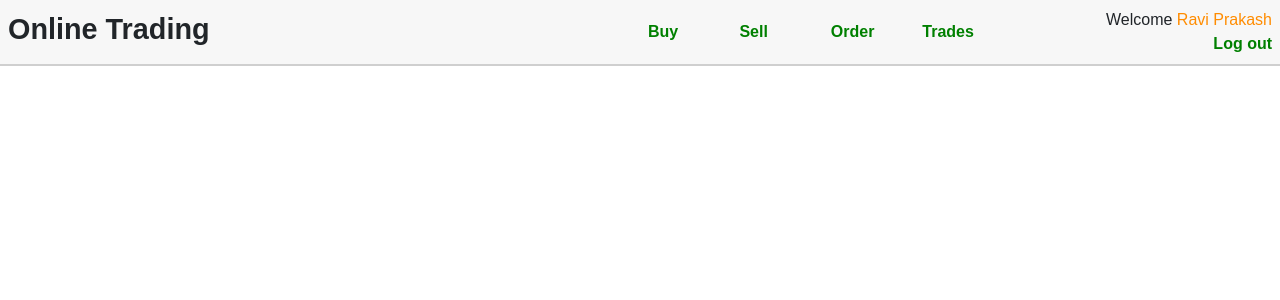
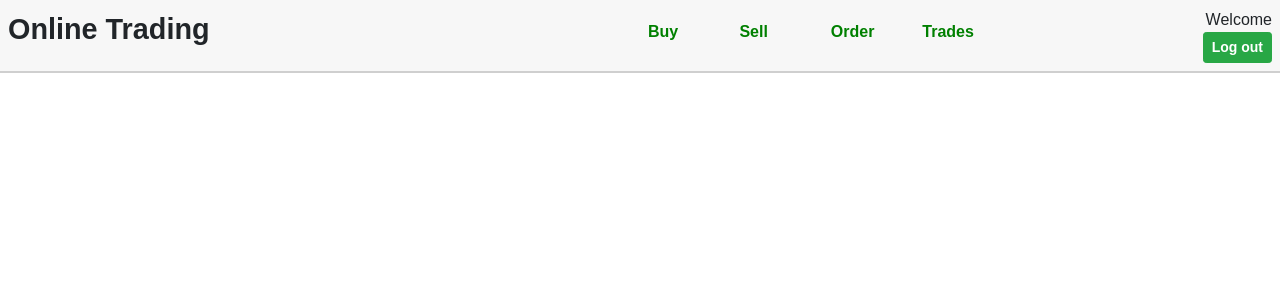
Before and after one commit to rvpandey99/github-yrep95, an Angular app: page /home in a window 1280 px wide. Shown: the top 300 px of the page. Built offline with nearby package versions, Linux system fonts and the light colour scheme.

Commit message:
5 files modified

```diff
--- a/src/app/login/login.component.html
+++ b/src/app/login/login.component.html
@@ -33,7 +33,7 @@
           <input type="password" class="form-control" formControlName="password" id="password">
           <span *ngIf="isValid('password')">Password should be grater than 6 characters.</span>
         </div>
-        <button [disabled]="!loginForm.valid" type="submit" class="btn btn-success">
+        <button [disabled]="!loginForm.valid || loading" type="submit" class="btn btn-success">
           <span *ngIf="loading" class="spinner-border spinner-border-sm mr-1"></span>
           Log in
         </button>
--- a/src/app/login/login.component.ts
+++ b/src/app/login/login.component.ts
@@ -1,6 +1,7 @@
 import { Component, OnInit } from '@angular/core';
 import { AbstractControl, FormGroup, FormControl, Validators } from '@angular/forms';
 import { AuthService } from '../auth.service';
+import { Router, ActivatedRoute } from '@angular/router';
 
 @Component({
   selector: 'app-login',
@@ -14,7 +15,10 @@ export class LoginComponent implements OnInit {
   isValid(controlName){
     return this.loginForm.get(controlName).invalid && this.loginForm.get(controlName).touched;
   }
-  constructor(private _auth: AuthService) { }
+  constructor(
+    private _auth: AuthService,
+    private _router: Router,
+    private _activeroute: ActivatedRoute) { }
 
   ngOnInit() {
     this.loginForm = new FormGroup({
@@ -33,8 +37,10 @@ export class LoginComponent implements OnInit {
       this._auth.login(body).subscribe(
         data => {
           this.successMessage = 'Logged in successfully. Welcome ' + data.userName;
-          localStorage.setItem('userToken',data.token.toString());
+          localStorage.setItem('Token',data.token.toString());
+          localStorage.setItem('userName',data.userName.toString());
           this.loading = false;
+          this._router.navigate(['home']);
         },
         error => {
           this.errorMessage = error.error || 'Something went wrong.';
--- a/src/app/navbar/navbar.component.html
+++ b/src/app/navbar/navbar.component.html
@@ -25,7 +25,7 @@
 
     <div class="nav-user">
       <div>Welcome <span style="color:darkorange">{{user}}</span></div>
-      <a routerLink="/"><strong>Log out</strong></a>
+      <button class="btn btn-success btn-sm" (click)="logout()"><strong>Log out</strong></button>
     </div>
       <hr>
   </nav>
--- a/src/app/navbar/navbar.component.ts
+++ b/src/app/navbar/navbar.component.ts
@@ -1,4 +1,6 @@
 import { Component, OnInit } from '@angular/core';
+import { AuthService } from '../auth.service';
+import { Router, ActivatedRoute } from '@angular/router';
 
 @Component({
   selector: 'app-navbar',
@@ -7,12 +9,22 @@ import { Component, OnInit } from '@angular/core';
 })
 export class NavbarComponent implements OnInit {
 
-  user = 'Ravi Prakash';
+  user = localStorage.getItem('userName') || '';//|| 'User'
+  // userToken = localStorage.getItem('userToken');
 
-  constructor() { }
+
+  constructor(
+    private _auth: AuthService,
+    private _router: Router,
+    private _activeroute: ActivatedRoute) { }
 
   ngOnInit() {
 
   }
+  logout(){
+    localStorage.removeItem('Token');
+    localStorage.removeItem('userName');
+    this._router.navigate(['login']);
+  }
 
 }
--- a/src/app/registration/registration.component.html
+++ b/src/app/registration/registration.component.html
@@ -20,7 +20,7 @@
 
 <div *ngIf="!successMessage" class="col-md-6 offset-md-3 mt-5">
   <div class="card">
-    <h4 class="card-header">Registrati</h4>
+    <h4 class="card-header">Registration</h4>
     <div class="card-body">
       <form [formGroup]="user" (ngSubmit)="onSubmit(user)">
         <div class="form-group">
```
